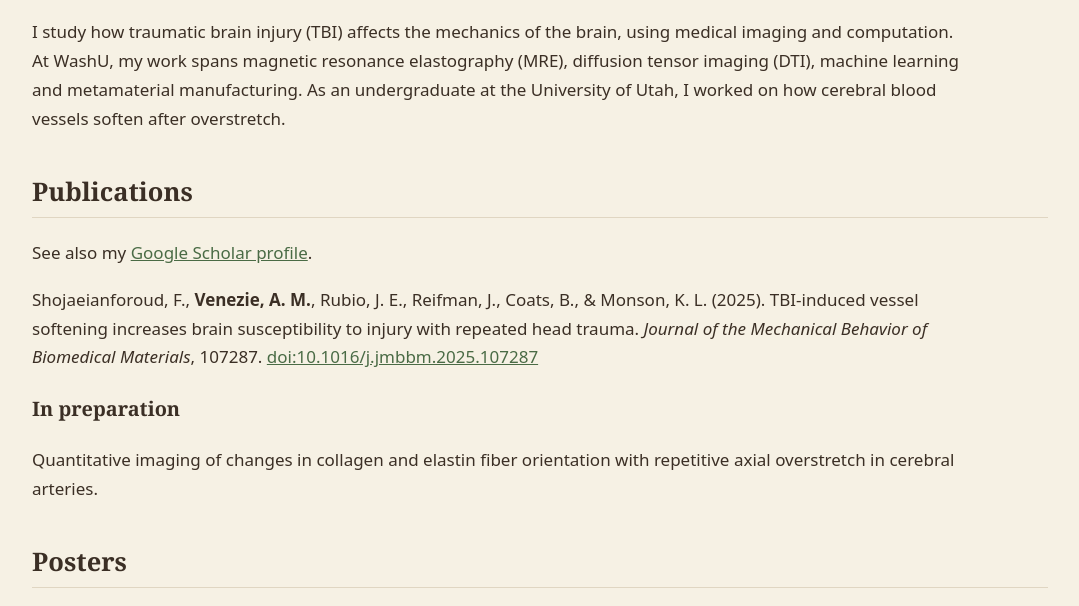
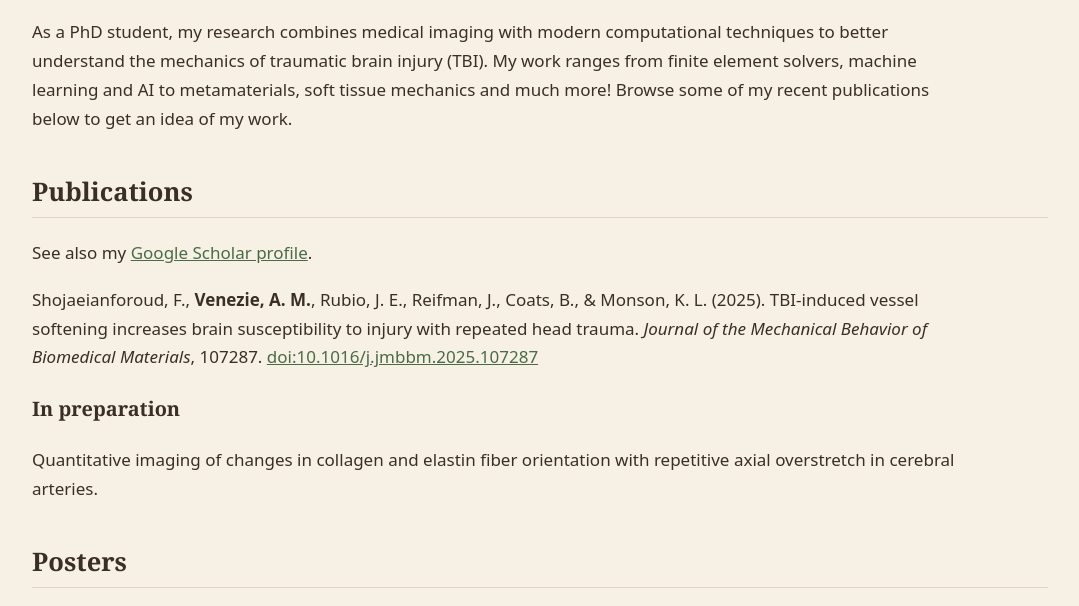
Before and after one commit to AlexVenezie/AlexVenezie.github.io, an Astro site: page /research in a window 1280 px wide. Shown: the part 161-767 px from the top of the page, without its empty margins (100-1179 px from the left). Built offline with nearby package versions, Linux system fonts and the light colour scheme; Astro itself is replaced by a stand-in of ours.

Commit message:
Update research page introduction
Co-Authored-By: Claude Sonnet 5.5 <noreply@anthropic.com>
Claude-Session: https://claude.ai/code/session_01VKqUfDznDxsdC3qo8fgBrF

```diff
--- a/src/pages/research/index.astro
+++ b/src/pages/research/index.astro
@@ -5,11 +5,10 @@ import Layout from '../../layouts/Layout.astro';
 <Layout title="Research">
   <h1>Research</h1>
   <p>
-    I study how traumatic brain injury (TBI) affects the mechanics of the brain, using medical
-    imaging and computation. At WashU, my work spans magnetic resonance elastography (MRE),
-    diffusion tensor imaging (DTI), machine learning and metamaterial manufacturing. As an
-    undergraduate at the University of Utah, I worked on how cerebral blood vessels soften after
-    overstretch.
+    As a PhD student, my research combines medical imaging with modern computational techniques
+    to better understand the mechanics of traumatic brain injury (TBI). My work ranges from
+    finite element solvers, machine learning and AI to metamaterials, soft tissue mechanics and
+    much more! Browse some of my recent publications below to get an idea of my work.
   </p>
 
   <h2>Publications</h2>
```
